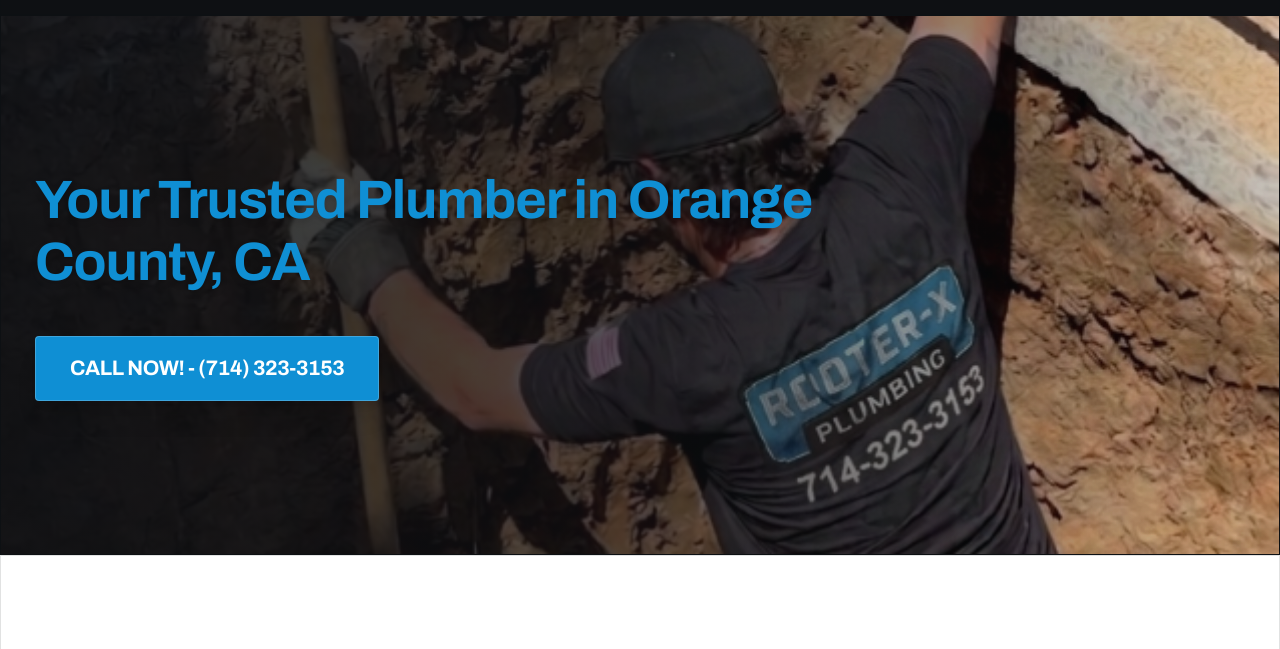
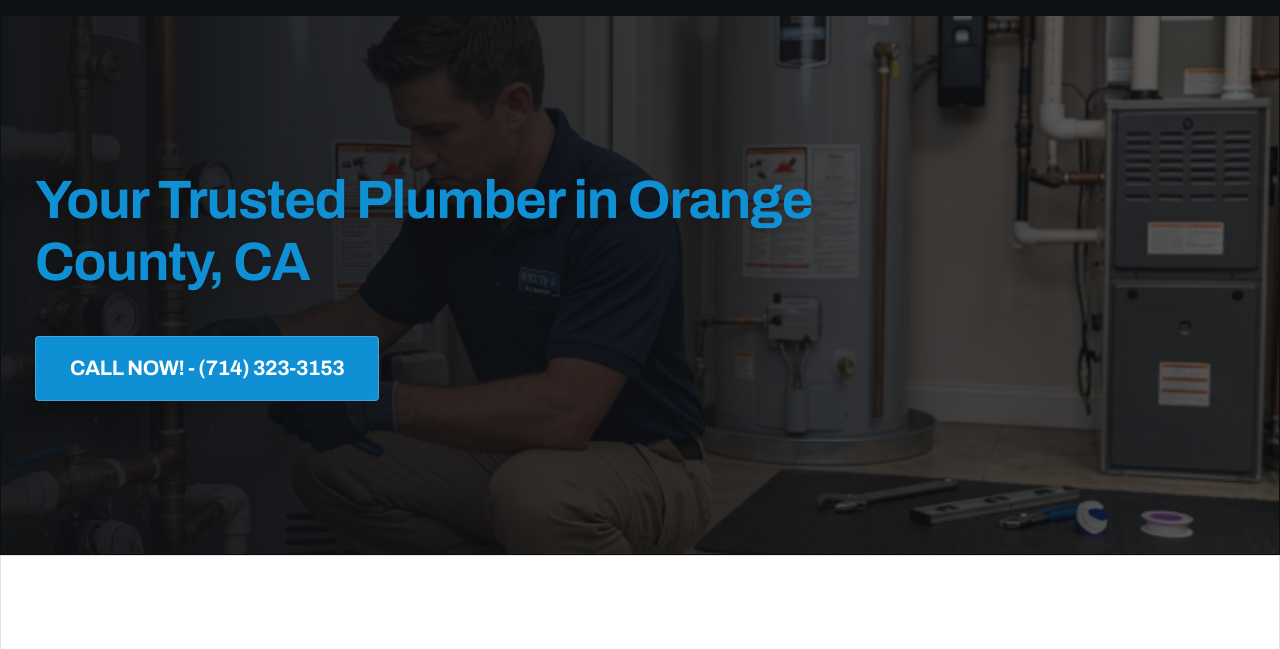
Before and after one commit to mr-brandontran/rooter-x, an Astro site: page / in a window 1280 px wide. Shown: the part 129-778 px from the top of the page. Built offline with nearby package versions, Linux system fonts and the light colour scheme; Astro itself is replaced by a stand-in of ours.

Commit message:
Replace Hero background image with water-heater-service.png with official Rooter-X badge

```diff
--- a/src/pages/index.astro
+++ b/src/pages/index.astro
@@ -42,14 +42,14 @@ const faqSchema = {
     <!-- Background Image with Overlay -->
     <div class="absolute inset-0 z-0">
       <img
-        src="/images/real-photos/sewer-trench-excavation.jpg"
-        alt="Rooter-X Plumbing technician executing main sewer trench excavation"
-        class="w-full h-full object-cover object-[center_25%] opacity-85 brightness-105"
+        src="/images/real-photos/water-heater-service.png"
+        alt="Rooter-X Plumbing technician servicing plumbing and water heater"
+        class="w-full h-full object-cover object-center opacity-65 brightness-105"
         width="1600"
         height="900"
         fetchpriority="high"
       />
-      <div class="absolute inset-0 bg-gradient-to-r from-rx-ink/90 via-rx-ink/65 to-transparent"></div>
+      <div class="absolute inset-0 bg-gradient-to-r from-rx-ink/90 via-rx-ink/75 to-rx-ink/40"></div>
     </div>
 
     <div class="relative z-10 max-w-7xl mx-auto">
```
